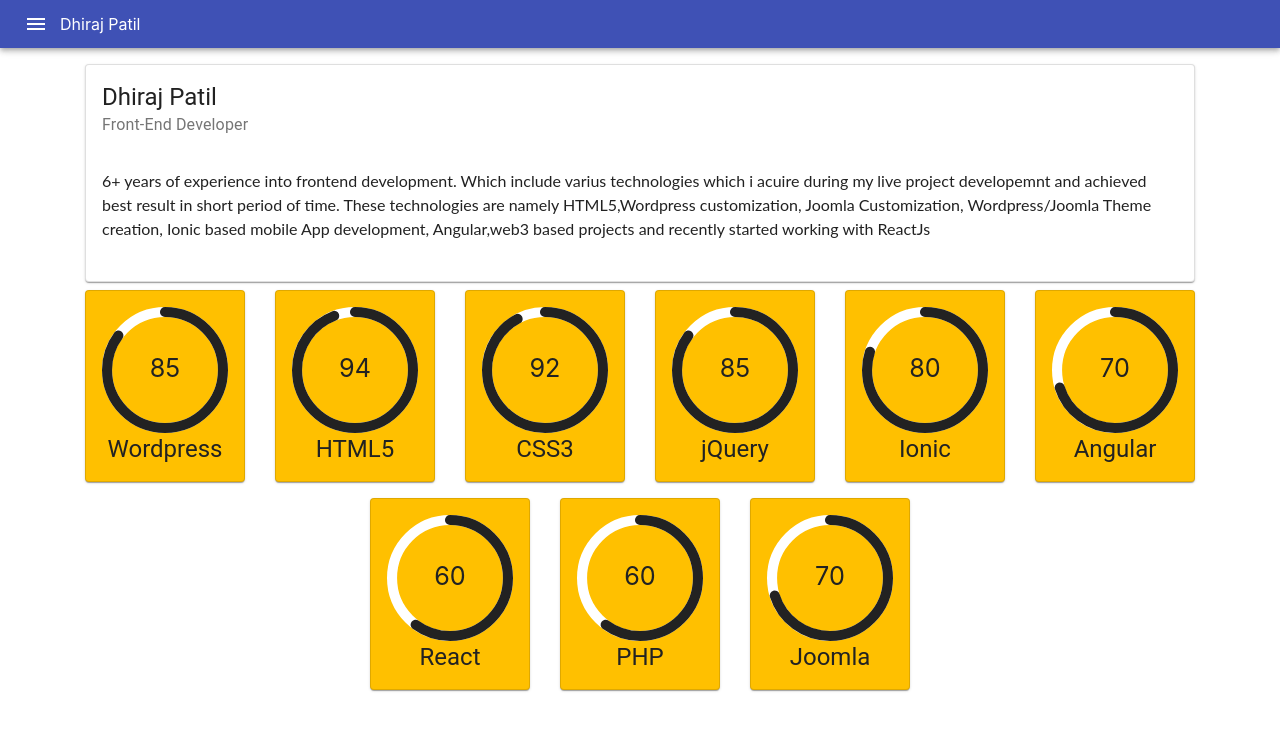
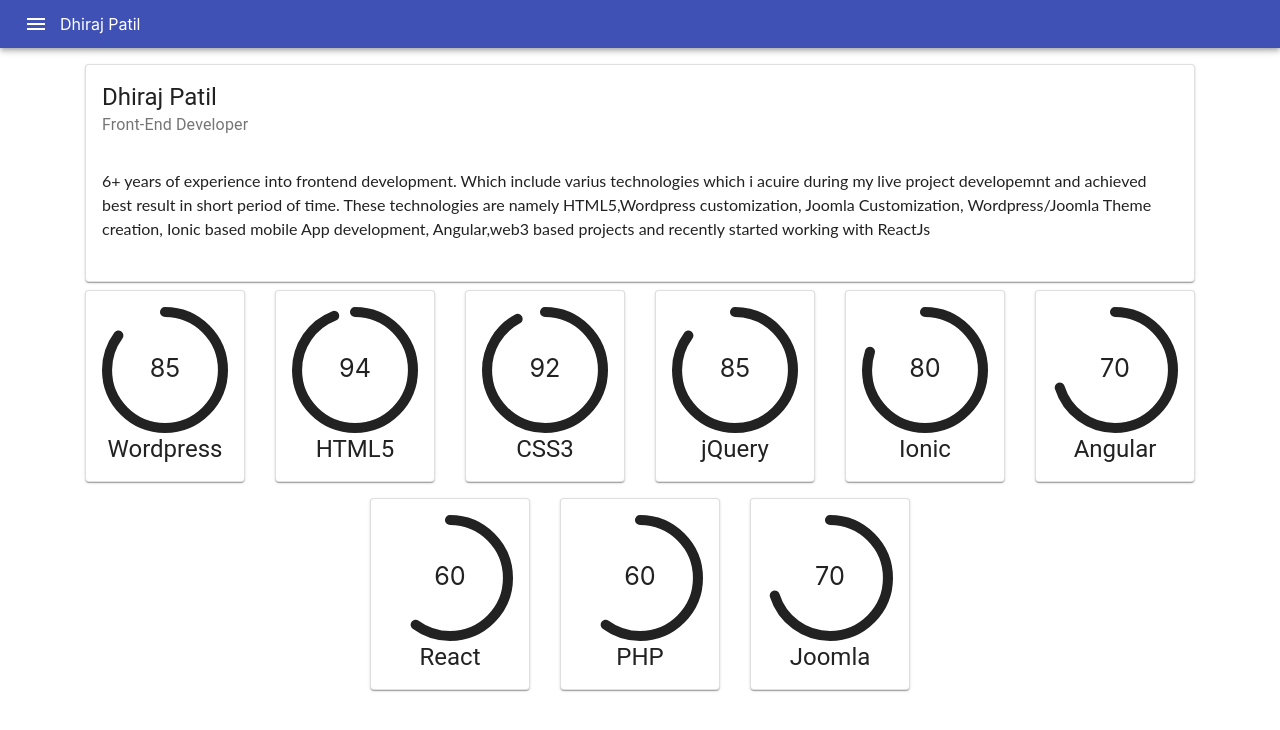
Before and after one commit to dastansandso/react-sslb25, a React app: page / in a window 1280 px wide. Built offline with nearby package versions, Linux system fonts and the light colour scheme.

Commit message:
1 file modified

```diff
--- a/style.css
+++ b/style.css
@@ -4,6 +4,11 @@
 .MuiPaper-root.card.skill-card {
     background: #ffc000;
     color: #222;
+    transition: 0.6s
+}
+.MuiPaper-root.card.skill-card {
+    background: #ffffff;
+
 }
 
 .CircularProgressbar .CircularProgressbar-path {
```
